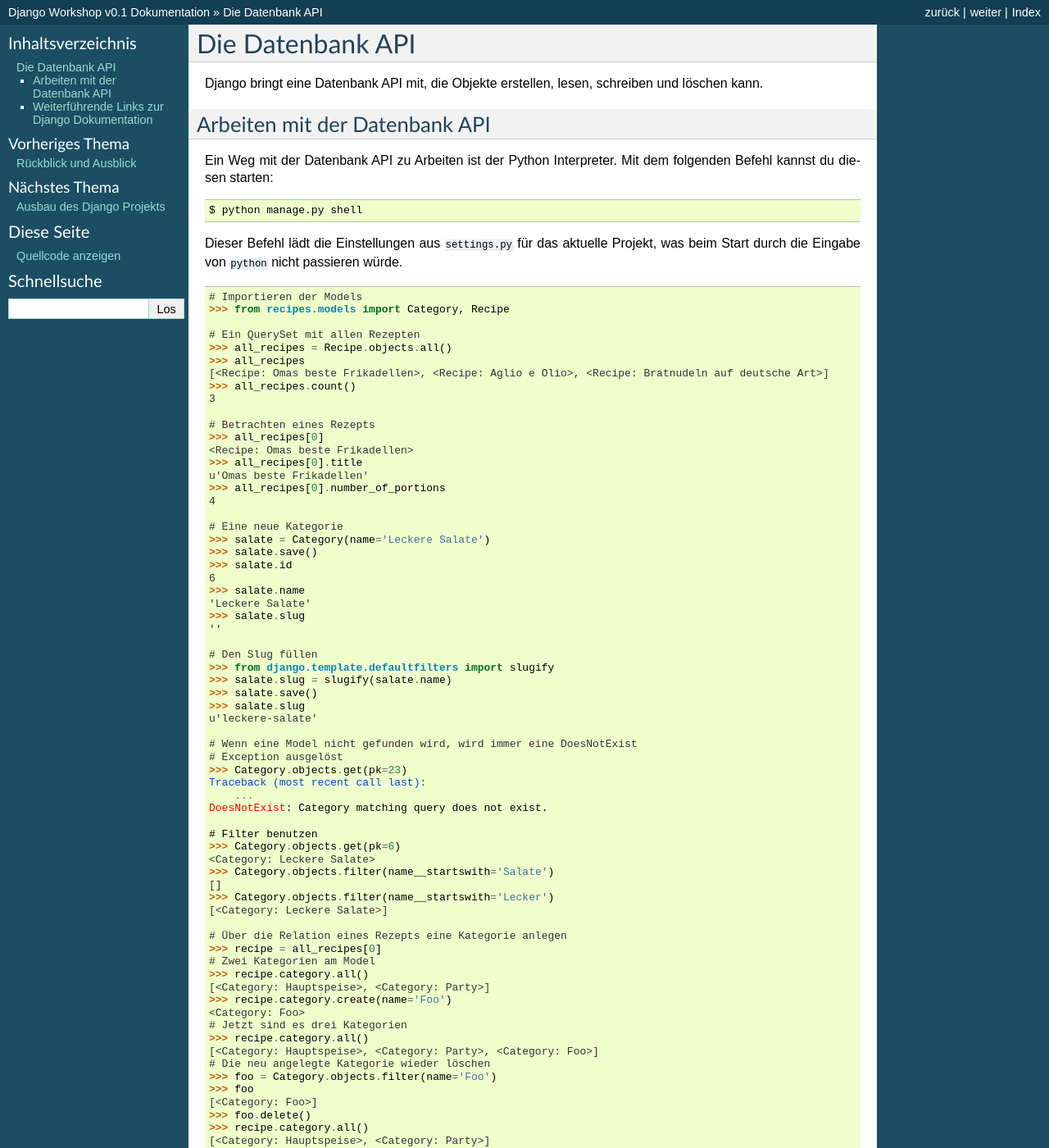
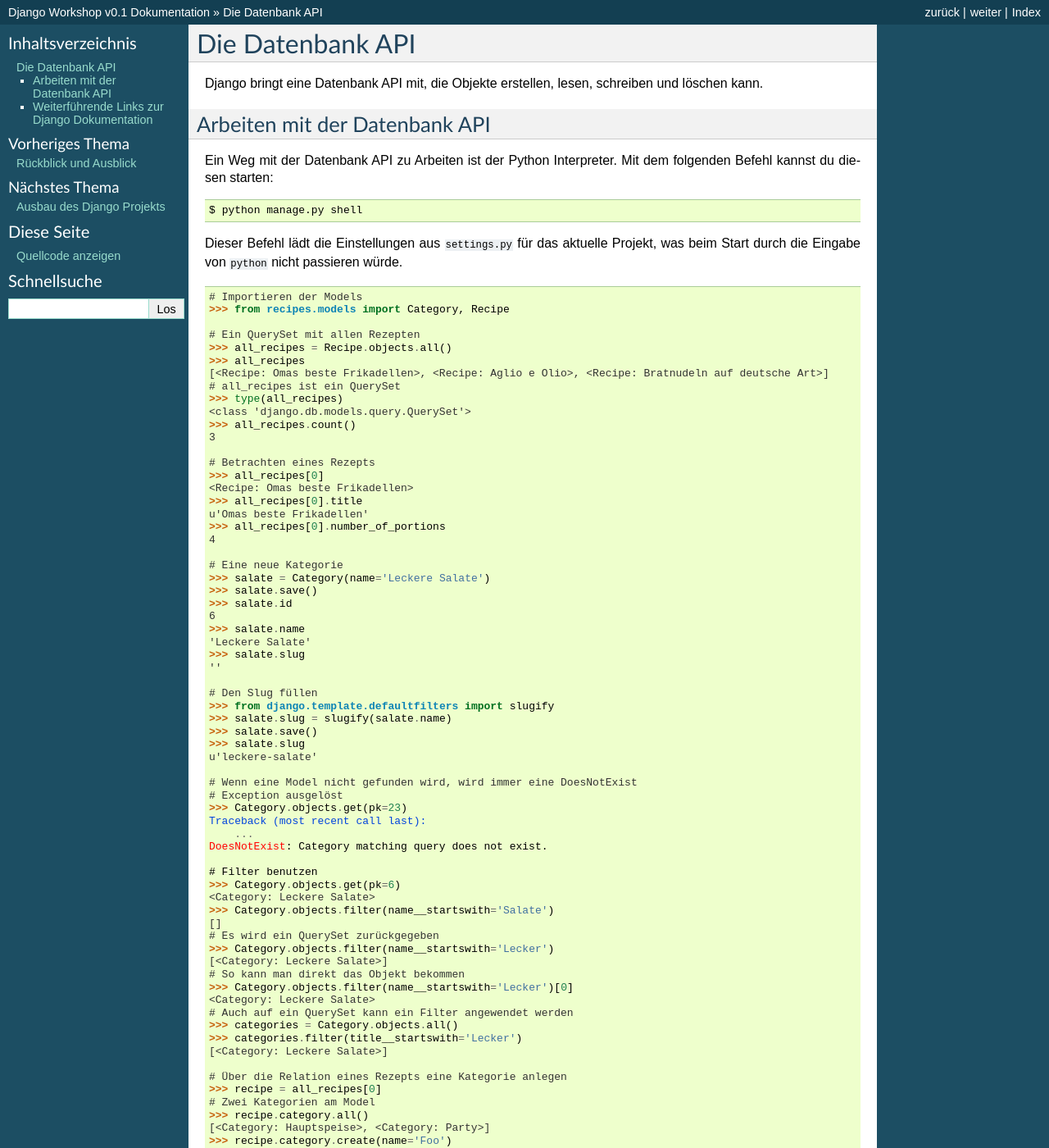
Before and after one commit to keimlink/django-workshop, a Sphinx documentation site: the page built from docs/datenbank_api.rst, in a window 1280 px wide and 1400 px high. Shown: the whole window at 82% size. Built offline with Sphinx 7.4.7, drawn with Linux system fonts in a browser that asks for light colours.

Commit message:
Beispiele erweitert.

```diff
--- a/docs/datenbank_api.rst
+++ b/docs/datenbank_api.rst
@@ -23,6 +23,9 @@
     >>> all_recipes = Recipe.objects.all()
     >>> all_recipes
     [<Recipe: Omas beste Frikadellen>, <Recipe: Aglio e Olio>, <Recipe: Bratnudeln auf deutsche Art>]
+    # all_recipes ist ein QuerySet
+    >>> type(all_recipes)
+    <class 'django.db.models.query.QuerySet'>
     >>> all_recipes.count()
     3
 
@@ -63,7 +66,15 @@
     <Category: Leckere Salate>
     >>> Category.objects.filter(name__startswith='Salate')
     []
+    # Es wird ein QuerySet zurückgegeben
     >>> Category.objects.filter(name__startswith='Lecker')
+    [<Category: Leckere Salate>]
+    # So kann man direkt das Objekt bekommen
+    >>> Category.objects.filter(name__startswith='Lecker')[0]
+    <Category: Leckere Salate>
+    # Auch auf ein QuerySet kann ein Filter angewendet werden
+    >>> categories = Category.objects.all()
+    >>> categories.filter(title__startswith='Lecker')
     [<Category: Leckere Salate>]
 
     # Über die Relation eines Rezepts eine Kategorie anlegen
```
